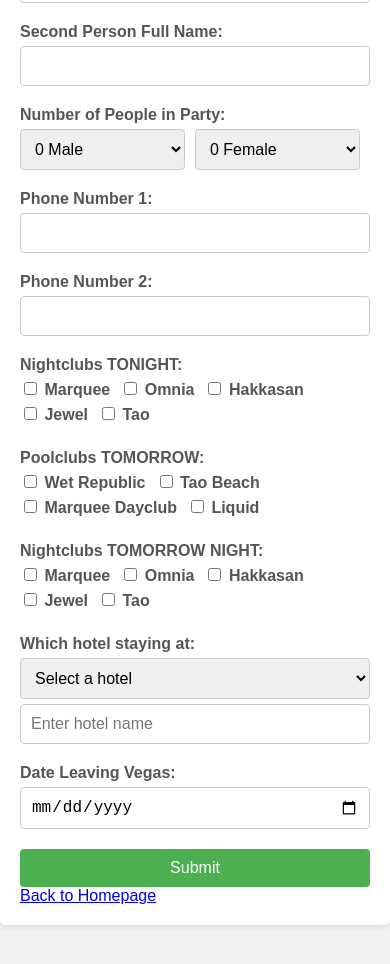
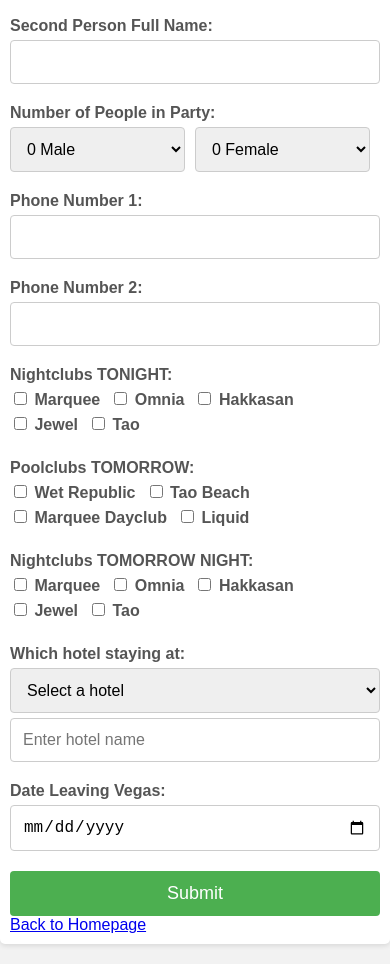
Before and after one commit to musical-basics/guest-list-app, a plain HTML site: page form.html in a window 390 px wide. Shown: the part 180-1144 px from the top of the page. Drawn offline with Linux system fonts and the light colour scheme.

Commit message:
mobile friendly forms page

```diff
--- a/form.html
+++ b/form.html
@@ -1,9 +1,31 @@
 <!DOCTYPE html>
 <html>
+
 <head>
     <title>Guest List Form</title>
+    <meta name="viewport" content="width=device-width, initial-scale=1.0">
     <link rel="stylesheet" type="text/css" href="style.css">
+    <style>
+        @media (max-width: 600px) {
+            .container {
+                padding: 10px;
+            }
+
+            input[type="text"],
+            input[type="date"],
+            select {
+                font-size: 16px;
+                padding: 12px;
+            }
+
+            button[type="submit"] {
+                font-size: 18px;
+                padding: 12px;
+            }
+        }
+    </style>
 </head>
+
 <body>
     <div class="container">
         <h1>Guest List Form</h1>
@@ -112,4 +134,5 @@
     <script src="script.js"></script>
     <script src="form.js"></script>
 </body>
+
 </html>
```
Also changed, not shown: 1 other file. Lines whose indentation alone changed are shown as unchanged.
